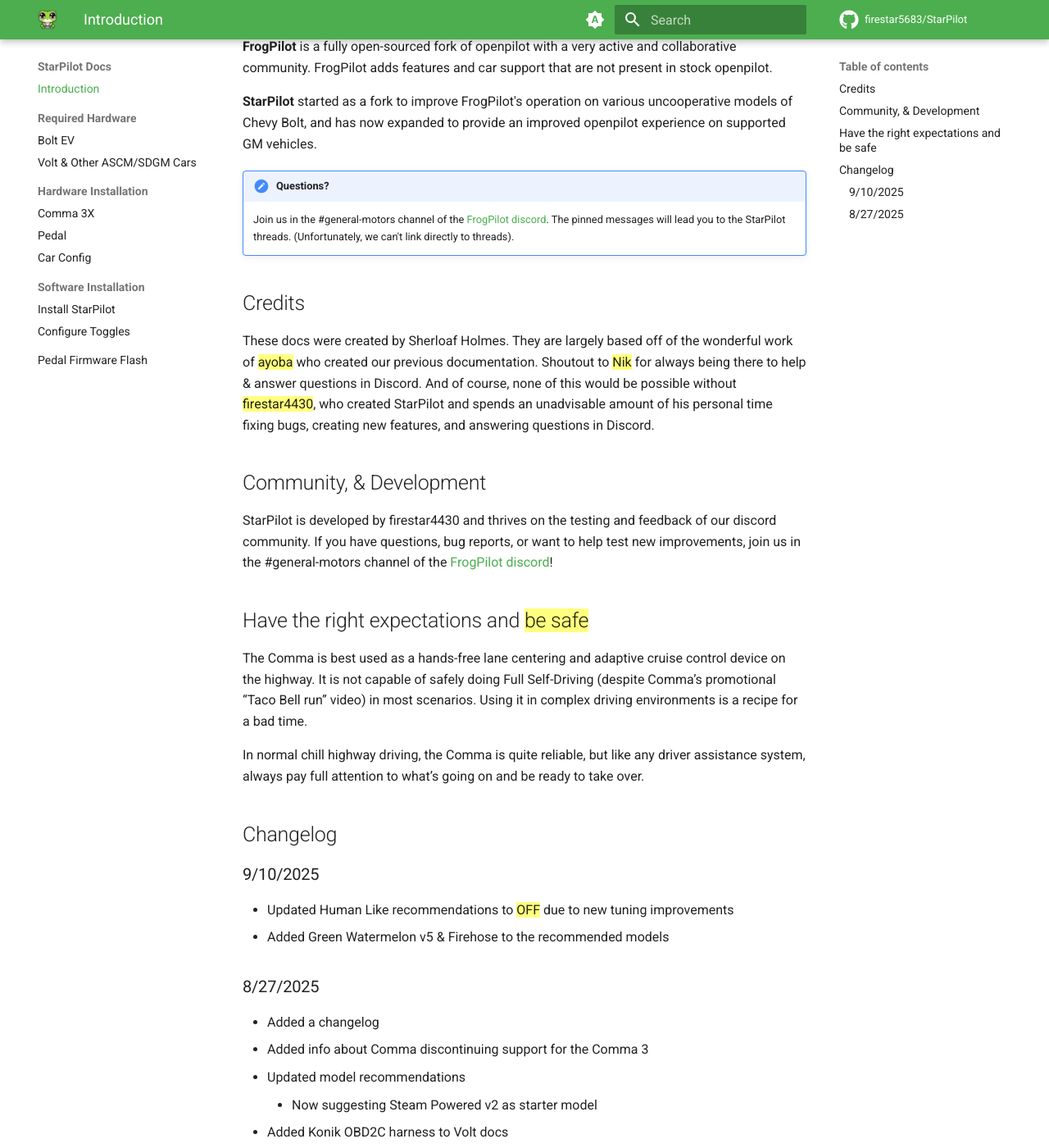
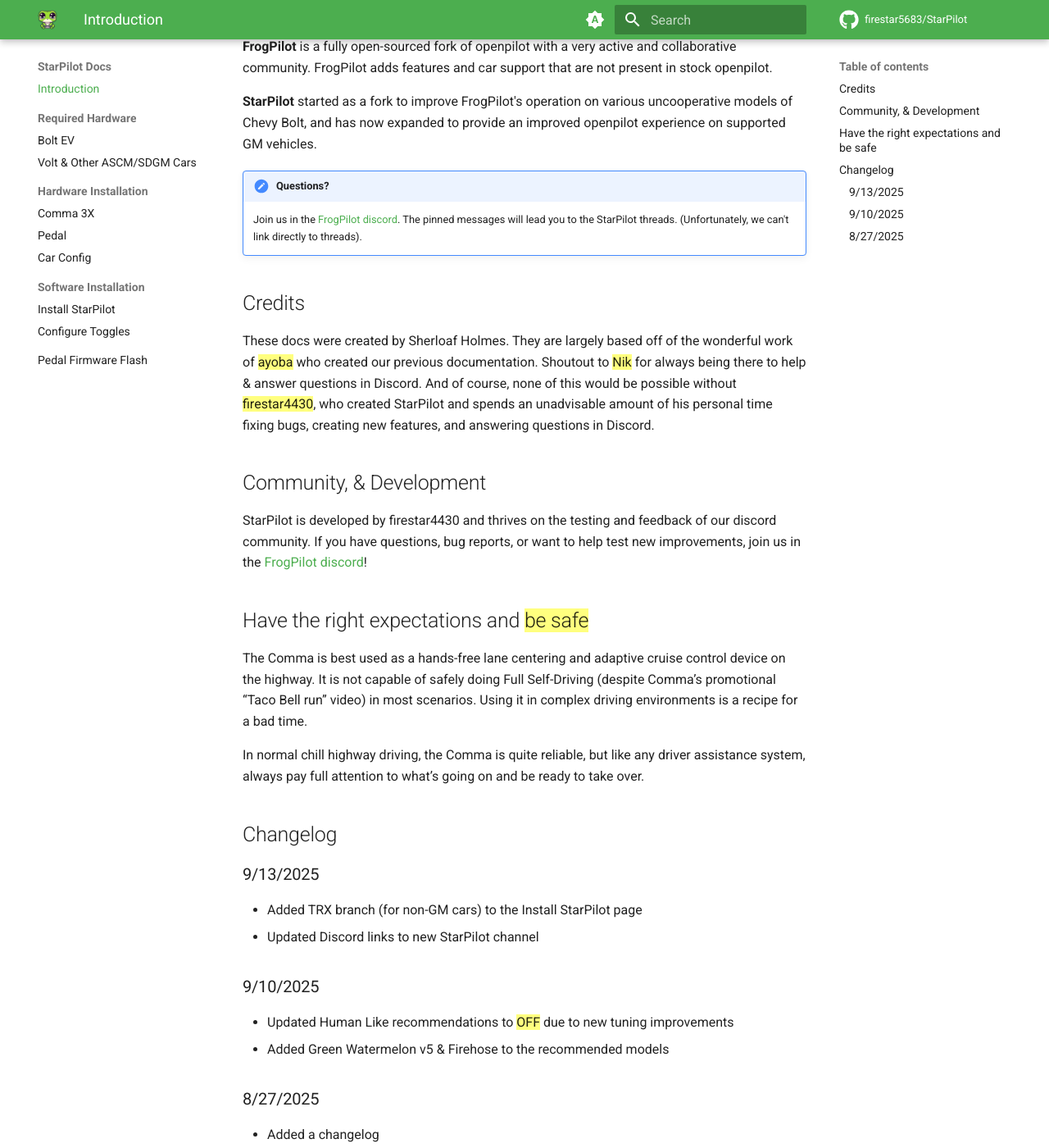
Before and after one commit to StarPilot-Docs/docs, an MkDocs documentation site: the page built from docs/index.md, in a window 1280 px wide and 1400 px high, scrolled down 321 px. Shown: the whole window at 82% size. Built offline with MkDocs 1.6.1 and Material for MkDocs 9.7.7, drawn with Linux system fonts in a browser that asks for light colours; comment, search, counter and statistics services are not loaded.

Commit message:
Update discord links

```diff
--- a/docs/index.md
+++ b/docs/index.md
@@ -9,14 +9,14 @@
 
 !!! note "Questions?"
 
-    Join us in the #general-motors channel of the [FrogPilot discord](https://discord.gg/frogpilot). The pinned messages will lead you to the StarPilot threads. (Unfortunately, we can't link directly to threads).
+    Join us in the [FrogPilot discord](https://discord.gg/sN7HwDyxn8). The pinned messages will lead you to the StarPilot threads. (Unfortunately, we can't link directly to threads).
 
 ## Credits
 
 These docs were created by Sherloaf Holmes. They are largely based off of the wonderful work of ==ayoba== who created our previous documentation. Shoutout to ==Nik== for always being there to help & answer questions in Discord. And of course, none of this would be possible without ==firestar4430==, who created StarPilot and spends an unadvisable amount of his personal time fixing bugs, creating new features, and answering questions in Discord.
 
 ## Community, & Development
-StarPilot is developed by firestar4430 and thrives on the testing and feedback of our discord community. If you have questions, bug reports, or want to help test new improvements, join us in the #general-motors channel of the [FrogPilot discord](https://discord.gg/frogpilot)!
+StarPilot is developed by firestar4430 and thrives on the testing and feedback of our discord community. If you have questions, bug reports, or want to help test new improvements, join us in the [FrogPilot discord](https://discord.gg/sN7HwDyxn8)!
 
 ## Have the right expectations and ==be safe==
 
@@ -25,6 +25,10 @@
 In normal chill highway driving, the Comma is quite reliable, but like any driver assistance system, always pay full attention to what’s going on and be ready to take over.
 
 ## Changelog
+
+### 9/13/2025
+* Added TRX branch (for non-GM cars) to the Install StarPilot page
+* Updated Discord links to new StarPilot channel
 
 ### 9/10/2025
 * Updated Human Like recommendations to ==OFF== due to new tuning improvements
--- a/mkdocs.yml
+++ b/mkdocs.yml
@@ -90,4 +90,4 @@
 extra:
     social:
       - icon: fontawesome/brands/discord
-        link: https://discord.gg/frogpilot
+        link: https://discord.gg/sN7HwDyxn8
```
Also changed, not shown: docs/software/toggles.md (+1 -1 lines).
